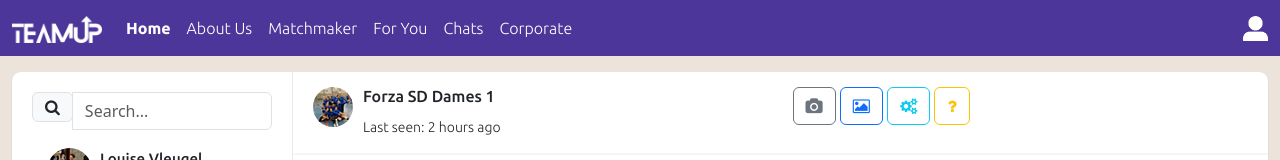
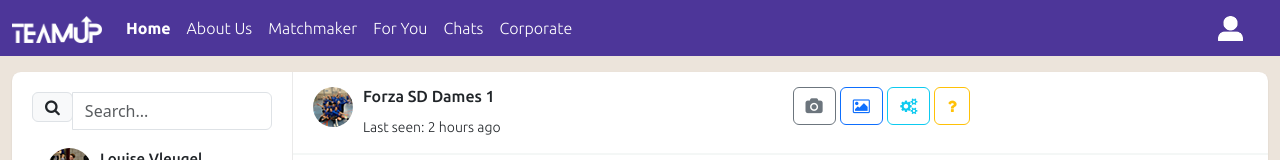
Before and after one commit to teamupnl/teamupnl, a plain HTML site: page Chats.html in a window 1280 px wide. Shown: the top 160 px of the page. Drawn offline with nearby package versions, Linux system fonts and the light colour scheme.

Commit message:
profile icon

```diff
--- a/Chats.html
+++ b/Chats.html
@@ -49,7 +49,7 @@
             </li>
           </ul>
         </div>
-		  <a href="personal-profile-page.html"><img src="images/profile-iconn.png" alt="profile icon" style="width: 25px; height: 25px;"></a>
+		  <a href="personal-profile-page.html"><img src="images/profile-iconn.png" alt="profile icon" style="width: 25px; height: 25px; margin-right: 25px;"></a>
 		</div>
     </nav>
    <link href="https://maxcdn.bootstrapcdn.com/font-awesome/4.7.0/css/font-awesome.min.css" rel="stylesheet" />
```
Also changed, not shown: Matchmaker.html (+1 -1 lines), aboutus.html (+1 -1 lines), corporate.html (+1 -1 lines), for-you-page.html (+1 -1 lines), index.html (+1 -1 lines), matchmakerfound.html (+1 -1 lines), matchmakertwo.html (+1 -1 lines), personal-profile-page.html (+1 -1 lines), team-profile-page.html (+1 -1 lines).
